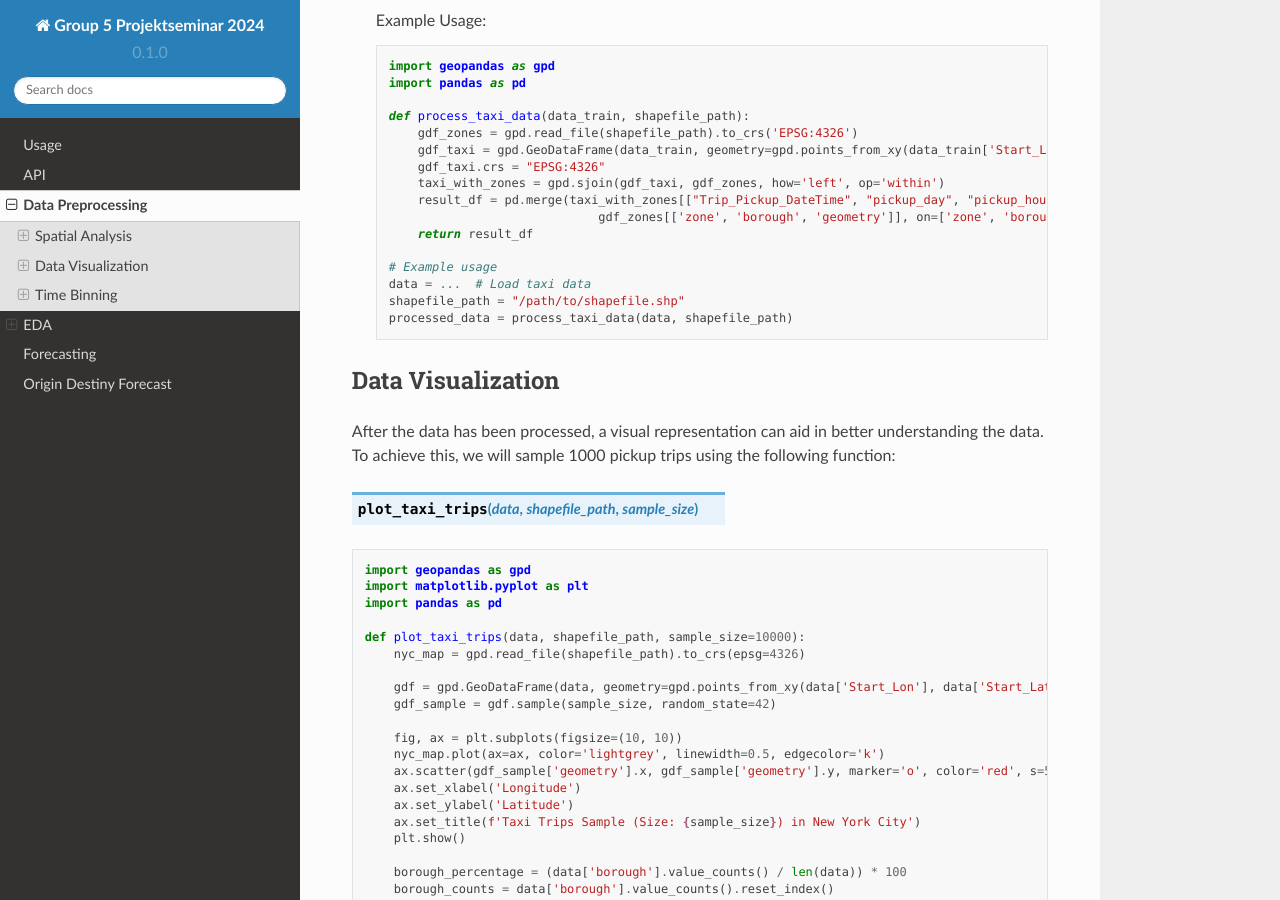
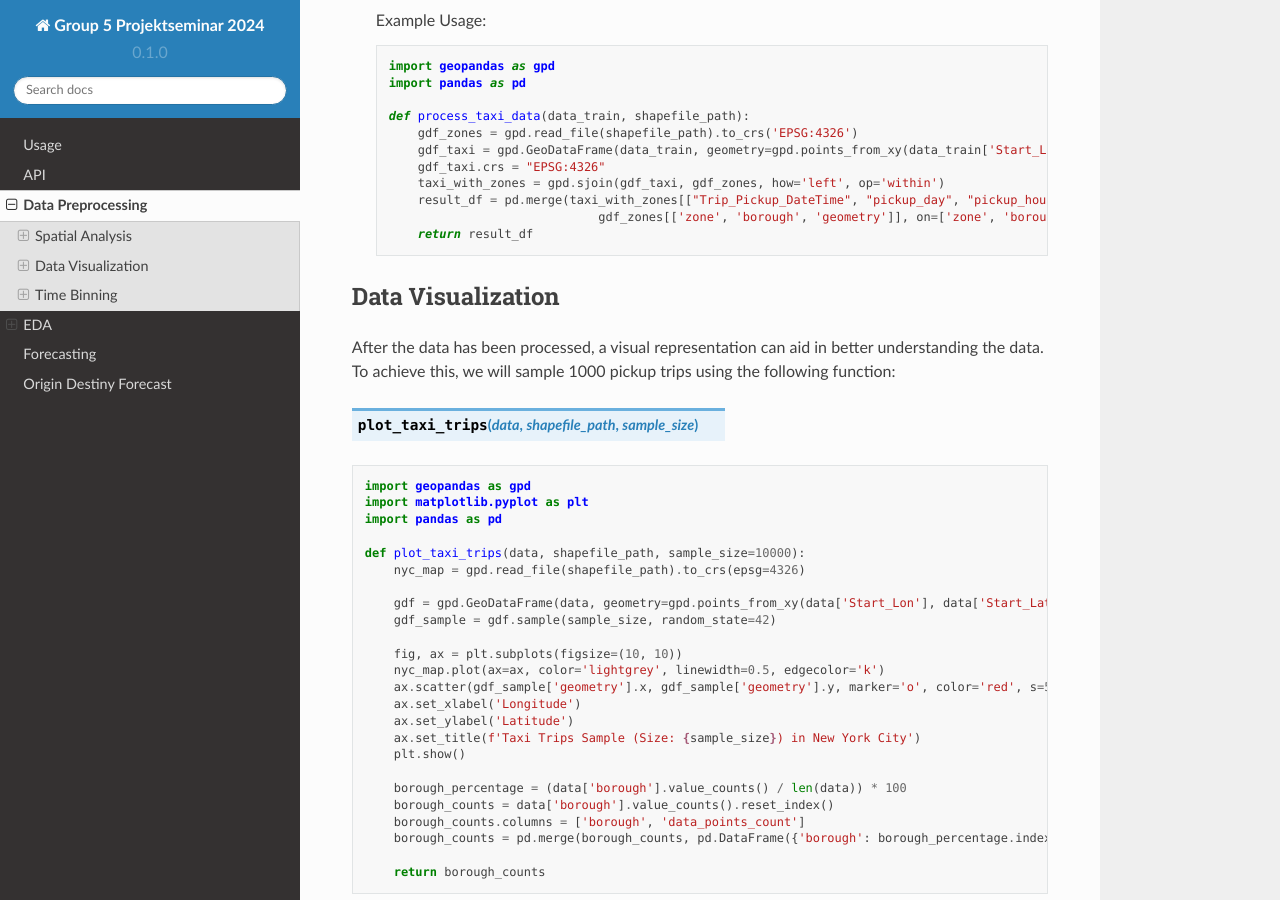
Before and after one commit to Hakan1998/PS-Group-5, a Sphinx documentation site: the page built from docs/source/DataPreprocessing.rst, in a window 1280 px wide and 900 px high, scrolled down 997 px. Built offline with Sphinx 7.4.7 and the Read the Docs theme 2.0.0, drawn with Linux system fonts in a browser that asks for light colours.

Commit message:
Update DataPreprocessing.rst

```diff
--- a/docs/source/DataPreprocessing.rst
+++ b/docs/source/DataPreprocessing.rst
@@ -45,11 +45,6 @@ After a basic data cleaning, we want to know in which region how many pickups to
           result_df = pd.merge(taxi_with_zones[["Trip_Pickup_DateTime", "pickup_day", "pickup_hour", "Start_Lon", "Start_Lat", "geometry", "zone", "borough"]].rename(columns={'geometry': 'geo_point'}),
                                    gdf_zones[['zone', 'borough', 'geometry']], on=['zone', 'borough'], how='left')
           return result_df
-
-      # Example usage
-      data = ...  # Load taxi data
-      shapefile_path = "/path/to/shapefile.shp"
-      processed_data = process_taxi_data(data, shapefile_path)
 
 Data Visualization
 ------------------
```
